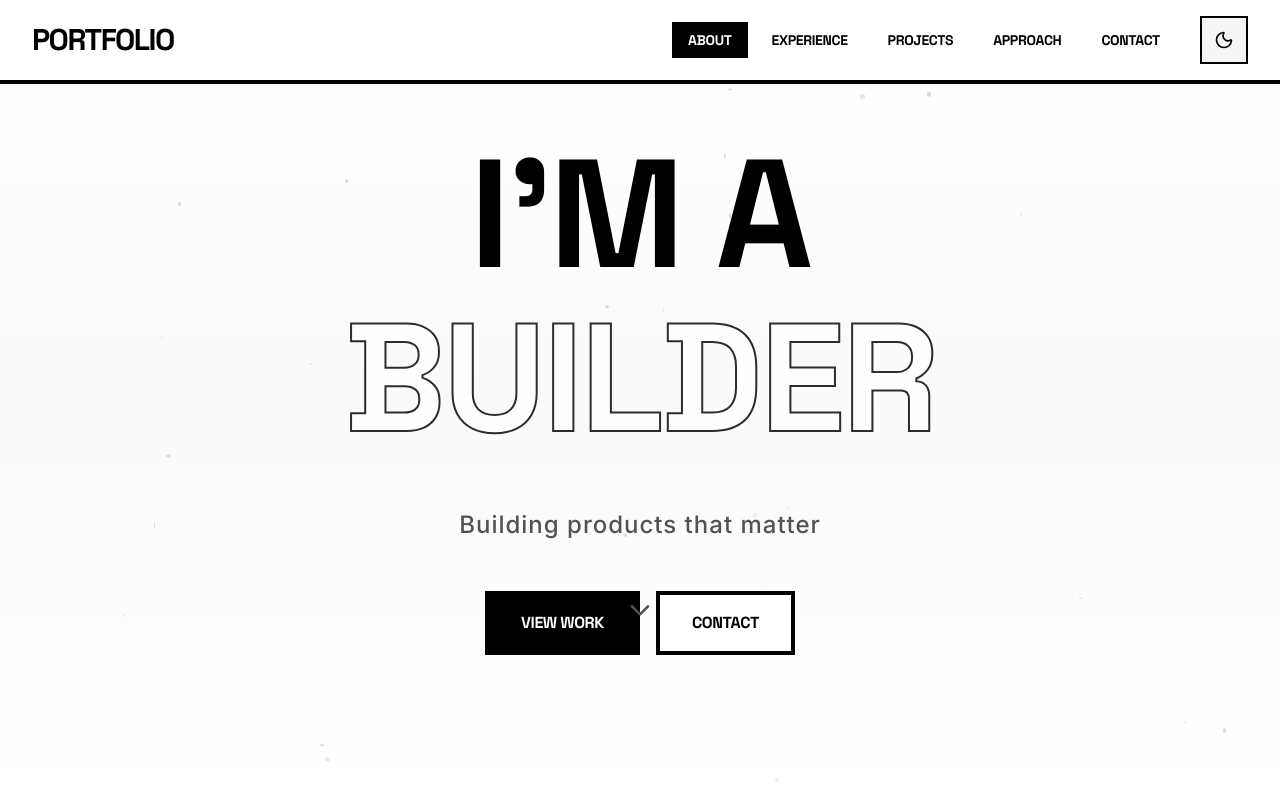
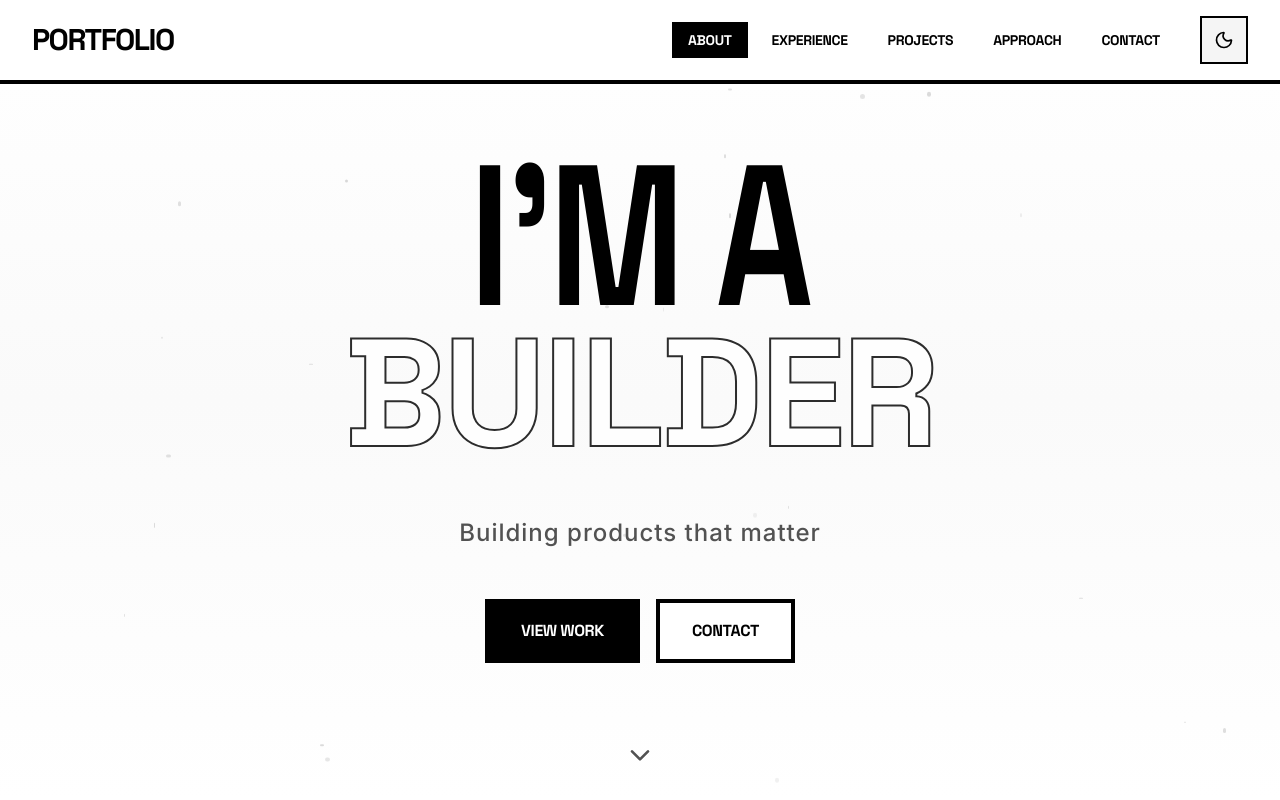
Before and after one commit to qualitiedx/tsipidis.xyz, an Astro site: page / in a window 1280 px wide. Shown: the top 800 px of the page. Built offline with nearby package versions, Linux system fonts and the light colour scheme; Astro itself is replaced by a stand-in of ours; animation ran at ten frames a second.

Commit message:
Update hero text styling and positioning
- Applied static vertical stretch to "I'm a" text (scaleY 1.3)
- Changed all headings line-height from 0.9 to 1.0
- Centered rotating role text with proper overflow handling
- Made role text single-line with nowrap and overflow-visible

```diff
--- a/src/components/Hero.tsx
+++ b/src/components/Hero.tsx
@@ -61,19 +61,29 @@ export default function Hero() {
         >
           {/* Main Title with Rotating Role */}
           <h1 className="text-6xl sm:text-7xl md:text-8xl lg:text-9xl font-black mb-8 uppercase tracking-tighter leading-none">
-            <div className="mb-2" style={{ color: 'var(--text-primary)' }}>I'm a</div>
-            <div className="relative overflow-hidden min-h-[1.2em]">
+            <div
+              className="mb-2"
+              style={{
+                color: 'var(--text-primary)',
+                transform: 'scaleY(1.3)',
+                transformOrigin: 'top'
+              }}
+            >
+              I'm a
+            </div>
+            <div className="relative overflow-visible min-h-[1.2em]">
               <motion.div
                 key={currentRoleIndex}
                 initial={{ y: 100, opacity: 0 }}
                 animate={{ y: 0, opacity: 1 }}
                 exit={{ y: -100, opacity: 0 }}
                 transition={{ duration: 0.5 }}
-                className="absolute inset-0"
+                className="absolute left-1/2 -translate-x-1/2"
                 style={{
                   color: 'var(--bg-primary)',
                   WebkitTextStrokeWidth: '2px',
-                  WebkitTextStrokeColor: 'var(--border-primary)'
+                  WebkitTextStrokeColor: 'var(--border-primary)',
+                  whiteSpace: 'nowrap'
                 }}
               >
                 {roles[currentRoleIndex]}
@@ -126,11 +136,12 @@ export default function Hero() {
             </motion.button>
           </motion.div>
         </motion.div>
+      </div>
 
       {/* Scroll Indicator */}
       <motion.button
         onClick={() => scrollToSection('experience')}
-          className="absolute bottom-8 left-1/2 transform -translate-x-1/2 cursor-pointer"
+        className="absolute bottom-8 left-1/2 transform -translate-x-1/2 cursor-pointer z-20"
         initial={{ opacity: 0, y: -20 }}
         animate={{ opacity: 1, y: 0 }}
         transition={{ delay: 1, duration: 0.8 }}
@@ -143,7 +154,6 @@ export default function Hero() {
           <ChevronDown size={32} />
         </motion.div>
       </motion.button>
-      </div>
     </section>
   );
 }
--- a/src/styles/global.css
+++ b/src/styles/global.css
@@ -43,7 +43,7 @@ body {
 h1, h2, h3, h4, h5, h6 {
   font-family: 'Space Grotesk', 'Right Grotesk', sans-serif;
   font-weight: 700;
-  line-height: 0.9;
+  line-height: 1;
   letter-spacing: -0.02em;
   text-transform: uppercase;
 }
```
Lines whose indentation alone changed are shown as unchanged.
